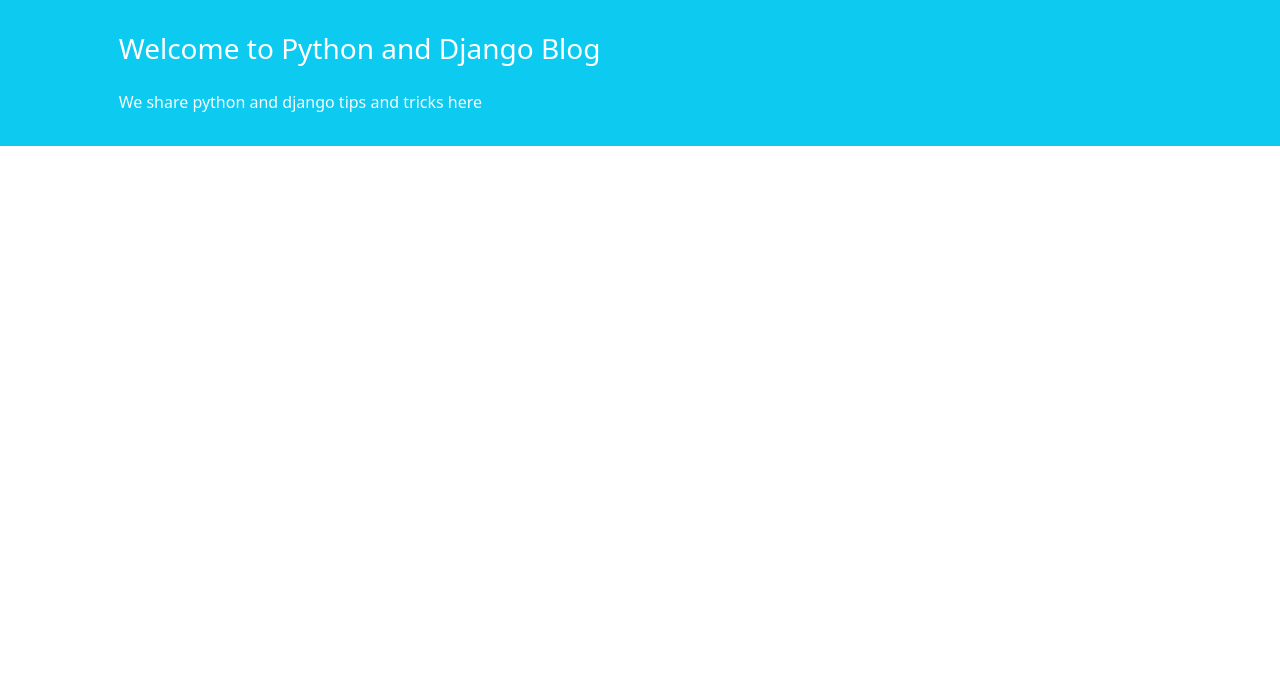
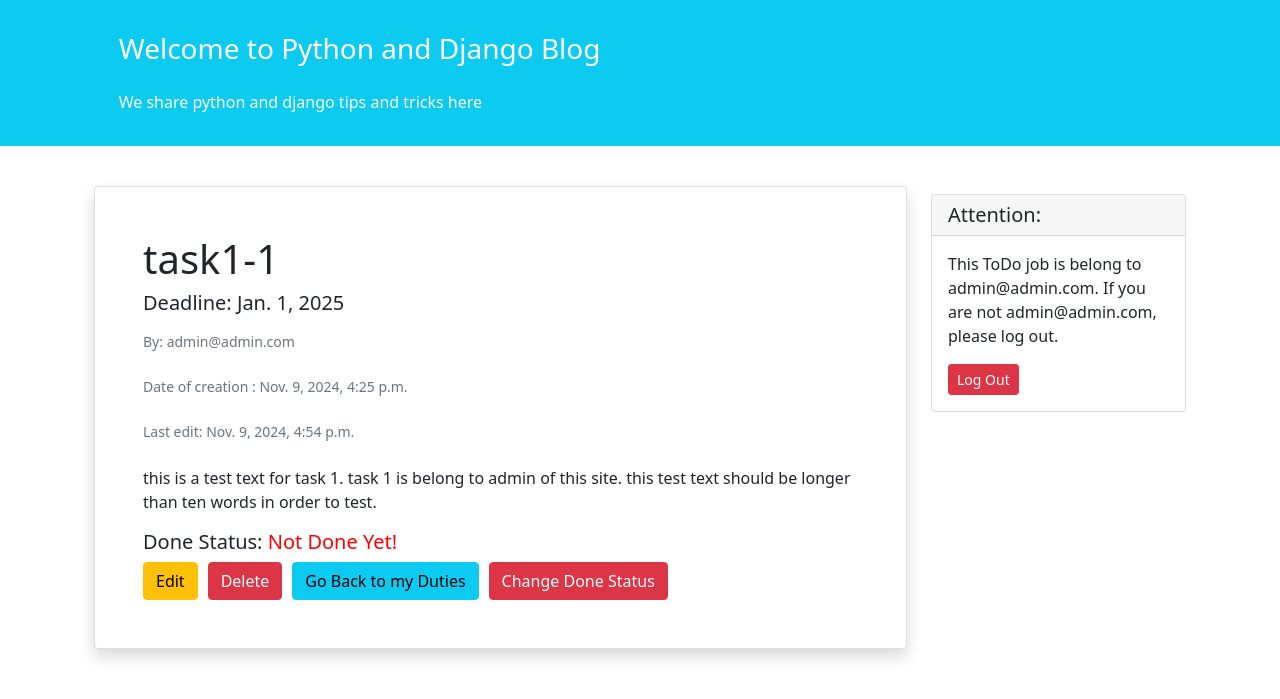
Before and after one commit to sdgmhz/todo_app, a Django app: page /duties/1/ in a window 1280 px wide. Shown: the part 56-755 px from the top of the page. Run offline with Django 4.2, Linux system fonts and the light colour scheme; a user stored in the database is signed in; data comes from the database, SQL or seed files in the repository; both versions use the stored data as it was after the commit; some libraries are stand-ins or nearby versions.

Commit message:
add detail view and implement change_status feature for duties app

```diff
--- a/config/urls.py
+++ b/config/urls.py
@@ -26,6 +26,7 @@
     path('duties/', include('duties.urls')),
     path('accounts/', include('accounts.urls')),
     path('accounts/', include('django.contrib.auth.urls')),
+    path('403/', TemplateView.as_view(template_name="403.html")),
 
 ]
 
--- a/duties/urls.py
+++ b/duties/urls.py
@@ -7,5 +7,6 @@
     path('create/', views.DutyCreateView.as_view(), name="duty_create"),
     path('<int:pk>/update/', views.DutyUpdateView.as_view(), name="duty_update"),
     path('<int:pk>/delete/', views.DutyDeleteView.as_view(), name="duty_delete"),
+    path('<int:pk>/change_status/', views.ChangeStatusView.as_view(), name="change_status"),
 
 ]
--- a/duties/views.py
+++ b/duties/views.py
@@ -1,9 +1,10 @@
-from django.forms import BaseModelForm
-from django.http import HttpResponse
+
+from django.http import HttpResponseRedirect
 from django.shortcuts import get_object_or_404
-from django.urls import reverse_lazy
+from django.urls import reverse_lazy, reverse
 from django.views.generic import ListView, DetailView, CreateView, UpdateView, DeleteView
 from django.contrib.auth.mixins import LoginRequiredMixin, UserPassesTestMixin
+from django.views import View
 
 from .models import Duty
 from accounts.models import Profile
@@ -66,3 +67,27 @@
     def test_func(self):
         profile = get_object_or_404(Profile, user=self.request.user)
         return self.get_object().author == profile
+
+
+
+class ChangeStatusView(LoginRequiredMixin, UserPassesTestMixin, View):
+    def get_object(self):
+        pk = self.kwargs.get("pk")
+        return get_object_or_404(Duty, pk=pk)
+
+    def test_func(self):
+        profile = get_object_or_404(Profile, user=self.request.user)
+        return self.get_object().author == profile
+
+    def post(self, request, pk, *args, **kwargs):
+        duty = get_object_or_404(Duty, pk=pk)
+        profile = get_object_or_404(Profile, user=self.request.user)
+        if duty.author != profile:
+            return HttpResponseRedirect(reverse('403'))
+        if duty.done_status == 'not':
+            duty.done_status = 'don'
+        else:
+            duty.done_status = 'not'
+        duty.save(update_fields=['done_status'])
+
+        return HttpResponseRedirect(reverse('duty_list'))
--- a/templates/duties/duty_detail.html
+++ b/templates/duties/duty_detail.html
@@ -1,10 +1,71 @@
 {% extends '_base.html' %}
 
 {% block page_title %}
+
+{{duty}}
 
 {% endblock page_title %}
 
 {% block content %}
 
+<div class="container mt-4">
+    <div class="row">
+        <div class="col-9">
+
+            <div class="card shadow my-3 p-5">
+                {% if duty.done_status == 'not' %}
+                <h1>{{duty}}</h1>
+                {% else %}
+                <h1><del>{{duty}}</del></h1>
+                {% endif %}
+                <h5 class="card-title">Deadline: {{ duty.deadline_date }}</h5>
+                <p class="small text-muted mt-2">By: {{ duty.author }}</p>
+                <p class="small text-muted mt-2">Date of creation : {{ duty.created_date }}</p>
+                <p class="small text-muted mt-2">Last edit: {{ duty.updated_date }}</p>
+
+                <p class="mt-2">{{ duty.description }}</p>
+                <h5 class="card-title">Done Status:
+                    {% if duty.done_status == 'not' %}
+                    <span style="color: red;">Not Done Yet!</span>
+                    {% else %} <span style="color: blue;">Done!</span>
+                    {% endif %}
+                </h5>
+                <div style="display: flex; gap: 10px;">
+                    <a class="btn btn-warning" href="{% url 'duty_update' pk=duty.id %}">Edit</a>
+                    <a class="btn btn-danger" href="{% url 'duty_delete' pk=duty.id %}">Delete</a>
+                    <a class="btn btn-info" href="{% url 'duty_list' %}">Go Back to my Duties</a>
+                    <form method="post" action="{% url 'change_status' pk=duty.id %}">
+                        {% csrf_token %}
+                        <button class="btn btn-danger" type="submit">Change Done Status</button>
+                    </form>
+
+                </div>
+
+            </div>
+
+
+
+
+        </div>
+        <div class="col-3">
+
+                <div class="card my-4">
+                    <h5 class="card-header">Attention:</h5>
+                    <div class="card-body">
+                        <p class="card-text">
+                            This ToDo job is belong to {{request.user.email}}. If you are not {{request.user.email}}, please log out.
+                            </p>
+                        <a href="{% url "logout" %}"
+                           class="btn btn-sm btn-danger">
+                            Log Out
+                        </a>
+                    </div>
+                </div>
+
+        </div>
+    </div>
+</div>
+
+
 
 {% endblock content %}
```
Also changed, not shown: templates/403.html (added, +19 -0 lines), templates/duties/duty_list.html (+8 -1 lines), db.sqlite3.
